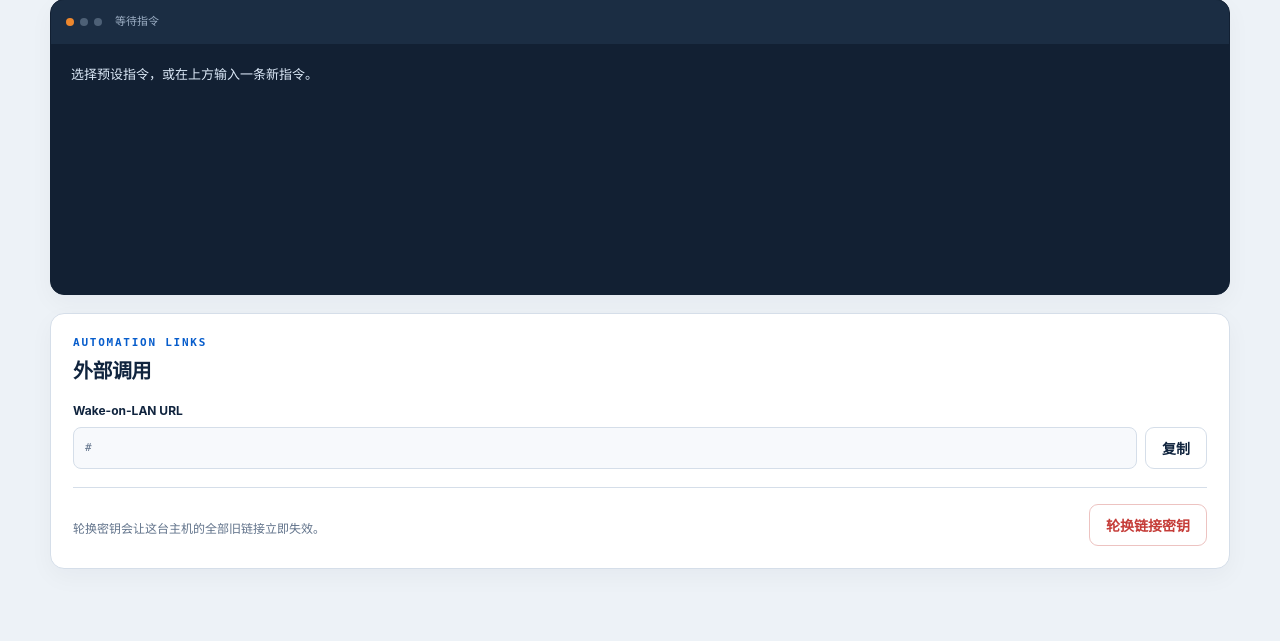
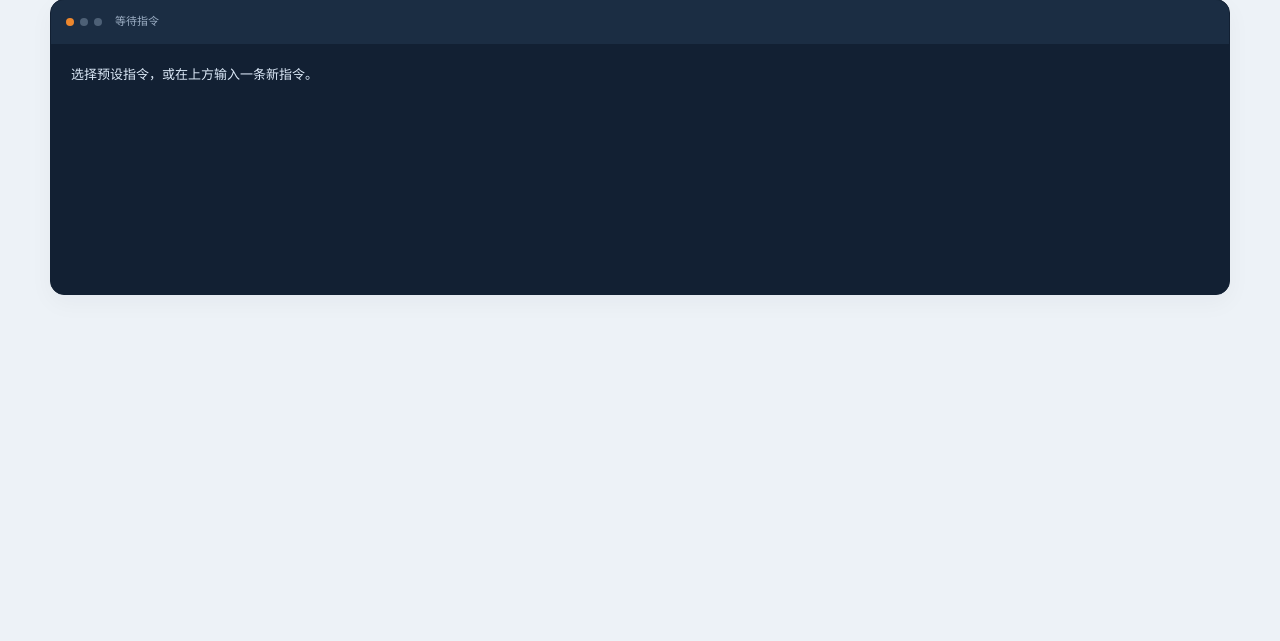
Before and after one commit to cyilin36/url-to-ssh, a Flask app: template templates/host_detail.html in a window 1280 px wide. Shown: the part 713-1354 px from the top of the page. After the commit the page ends 1008 px from the top, so only its background shows below. Run offline with Flask 3, Linux system fonts and the light colour scheme; the template is opened without the code that fills it: most values are stand-ins (such as "Sample title", 1, 10 or a date in 2020); parts of the project's set-up code (start-up, migrations or seed data) failed here and were passed over.

Commit message:
删除多余的接口

```diff
--- a/app.py
+++ b/app.py
@@ -10,7 +10,7 @@ import time
 import uuid
 from functools import wraps
 from pathlib import Path
-from urllib.parse import urlencode
+from urllib.parse import quote, urlencode
 
 import paramiko
 from cryptography.fernet import Fernet, InvalidToken
@@ -51,7 +51,6 @@ CREATE TABLE IF NOT EXISTS hosts (
     password_encrypted BLOB NOT NULL,
     wol_broadcast TEXT NOT NULL DEFAULT '255.255.255.255',
     wol_port INTEGER NOT NULL DEFAULT 9 CHECK (wol_port BETWEEN 1 AND 65535),
-    link_secret_encrypted BLOB NOT NULL,
     created_at TEXT NOT NULL DEFAULT CURRENT_TIMESTAMP,
     updated_at TEXT NOT NULL DEFAULT CURRENT_TIMESTAMP
 );
@@ -292,27 +291,16 @@ def public_host(row):
     }
 
 
-def host_link_secret(host):
-    return decrypt_value(host["link_secret_encrypted"]).encode("ascii")
-
-
-def link_signature(host, action, command=""):
-    message = f"{action}\n{host['id']}\n{command}".encode("utf-8")
-    return hmac.new(host_link_secret(host), message, hashlib.sha256).hexdigest()
-
-
-def signature_valid(host, action, command, signature):
-    return bool(signature) and hmac.compare_digest(link_signature(host, action, command), signature)
-
-
 def execution_url(host, command):
-    query = urlencode({"command": command, "sig": link_signature(host, "run", command)})
-    return request.url_root.rstrip("/") + url_for("signed_run", host_id=host["id"]) + "?" + query
-
-
-def wake_url(host):
-    query = urlencode({"sig": link_signature(host, "wake")})
-    return request.url_root.rstrip("/") + url_for("signed_wake", host_id=host["id"]) + "?" + query
+    query = urlencode(
+        {
+            "host": host["address"],
+            "user": host["username"],
+            "pwd": decrypt_value(host["password_encrypted"]),
+            "port": host["ssh_port"],
+        }
+    )
+    return f"{request.url_root.rstrip('/')}/control/{quote(command, safe='')}?{query}"
 
 
 def execute_stored_host(host, command):
@@ -520,9 +508,7 @@ Example: http://{base_url}/control/ls -la?host=192.168.1.100&user=root&pwd=passw
             "ORDER BY host_id IS NOT NULL, name COLLATE NOCASE",
             (host_id,),
         ).fetchall()
-        return render_template(
-            "host_detail.html", host=host, commands=commands, generated_wake_url=wake_url(host)
-        )
+        return render_template("host_detail.html", host=host, commands=commands)
 
     @app.get("/ui/commands")
     @login_required
@@ -541,22 +527,31 @@ Example: http://{base_url}/control/ls -la?host=192.168.1.100&user=root&pwd=passw
         try:
             values = validate_host_payload(request.get_json(silent=True) or {})
             host_id = str(uuid.uuid4())
-            get_db().execute(
-                "INSERT INTO hosts(id, name, address, mac, ssh_port, username, password_encrypted, "
-                "wol_broadcast, wol_port, link_secret_encrypted) VALUES (?, ?, ?, ?, ?, ?, ?, ?, ?, ?)",
-                (
-                    host_id,
-                    values["name"],
-                    values["address"],
-                    values["mac"],
-                    values["ssh_port"],
-                    values["username"],
-                    encrypt_value(values["password"]),
-                    values["wol_broadcast"],
-                    values["wol_port"],
-                    encrypt_value(secrets.token_urlsafe(32)),
-                ),
+            host_values = (
+                host_id,
+                values["name"],
+                values["address"],
+                values["mac"],
+                values["ssh_port"],
+                values["username"],
+                encrypt_value(values["password"]),
+                values["wol_broadcast"],
+                values["wol_port"],
             )
+            columns = {row["name"] for row in get_db().execute("PRAGMA table_info(hosts)")}
+            if "link_secret_encrypted" in columns:
+                # 兼容已运行过 beta 版本的数据库，该字段不再参与任何功能。
+                get_db().execute(
+                    "INSERT INTO hosts(id, name, address, mac, ssh_port, username, password_encrypted, "
+                    "wol_broadcast, wol_port, link_secret_encrypted) VALUES (?, ?, ?, ?, ?, ?, ?, ?, ?, ?)",
+                    host_values + (encrypt_value("unused"),),
+                )
+            else:
+                get_db().execute(
+                    "INSERT INTO hosts(id, name, address, mac, ssh_port, username, password_encrypted, "
+                    "wol_broadcast, wol_port) VALUES (?, ?, ?, ?, ?, ?, ?, ?, ?)",
+                    host_values,
+                )
             get_db().commit()
             return jsonify(host=public_host(get_host(host_id))), 201
         except ValueError as exc:
@@ -625,21 +620,9 @@ Example: http://{base_url}/control/ls -la?host=192.168.1.100&user=root&pwd=passw
             return jsonify(error="主机不存在"), 404
         try:
             send_magic_packet(host)
-            return jsonify(message="唤醒数据包已发送", generated_url=wake_url(host))
+            return jsonify(message="唤醒数据包已发送")
         except (ValueError, OSError) as exc:
             return jsonify(error=str(exc)), 400
-
-    @app.post("/api/hosts/<host_id>/rotate-link-key")
-    @api_login_required
-    def rotate_link_key(host_id):
-        if not get_host(host_id):
-            return jsonify(error="主机不存在"), 404
-        get_db().execute(
-            "UPDATE hosts SET link_secret_encrypted=?, updated_at=CURRENT_TIMESTAMP WHERE id=?",
-            (encrypt_value(secrets.token_urlsafe(32)), host_id),
-        )
-        get_db().commit()
-        return jsonify(message="链接密钥已轮换，旧链接现已失效", wake_url=wake_url(get_host(host_id)))
 
     @app.post("/api/commands")
     @api_login_required
@@ -681,40 +664,6 @@ Example: http://{base_url}/control/ls -la?host=192.168.1.100&user=root&pwd=passw
             return jsonify(error="预设指令不存在"), 404
         return jsonify(ok=True)
 
-    @app.get("/run/<host_id>")
-    def signed_run(host_id):
-        host = get_host(host_id)
-        command = request.args.get("command", "")
-        if not host:
-            return Response("[Error] Host not found", status=404, mimetype="text/plain")
-        if not signature_valid(host, "run", command, request.args.get("sig")):
-            return Response("[Error] Invalid signature", status=403, mimetype="text/plain")
-        result = execute_stored_host(host, command)
-        lines = [f"[{host['username']}@{host['address']}] exec: {command}", "=" * 40]
-        if result["stdout"]:
-            lines.append(result["stdout"])
-        if result["stderr"]:
-            lines.extend(["[STDERR]:", result["stderr"]])
-        if result["error"]:
-            lines.append(f"[Connection Failed]: {result['error']}")
-        if result["truncated"]:
-            lines.append("[Output truncated at 1 MiB]")
-        return Response("\n".join(lines), mimetype="text/plain")
-
-    @app.get("/wake/<host_id>")
-    def signed_wake(host_id):
-        host = get_host(host_id)
-        if not host:
-            return Response("[Error] Host not found", status=404, mimetype="text/plain")
-        if not signature_valid(host, "wake", "", request.args.get("sig")):
-            return Response("[Error] Invalid signature", status=403, mimetype="text/plain")
-        try:
-            send_magic_packet(host)
-            return Response("[OK] Wake-on-LAN packet sent", mimetype="text/plain")
-        except (ValueError, OSError) as exc:
-            return Response(f"[Error] {str(exc)}", status=400, mimetype="text/plain")
-
-
 app = create_app()
 
 
--- a/static/app.css
+++ b/static/app.css
@@ -89,9 +89,9 @@ a:hover { text-decoration: underline; }
 .signal-rail small { color: #9dafc5; font-size: 10px; margin-top: 2px; overflow: hidden; text-overflow: ellipsis; white-space: nowrap; }
 
 .console-layout { display: grid; grid-template-columns: minmax(0, 1.65fr) minmax(270px, .75fr); gap: 18px; }
-.command-panel, .preset-panel, .link-tools { padding: 22px; }
+.command-panel, .preset-panel { padding: 22px; }
 .panel-heading { display: flex; justify-content: space-between; align-items: flex-start; gap: 12px; margin-bottom: 16px; }
-.panel-heading h2, .link-tools h2 { margin: 0; font-size: 20px; letter-spacing: -.025em; }
+.panel-heading h2 { margin: 0; font-size: 20px; letter-spacing: -.025em; }
 .panel-heading a { font-size: 13px; }
 .key-hint { color: var(--slate); font-size: 11px; border: 1px solid var(--line); border-radius: 5px; padding: 3px 6px; }
 .command-input { width: 100%; min-height: 145px; resize: vertical; border: 0; border-radius: 9px; padding: 16px; color: #dce9f8; background: var(--terminal); line-height: 1.65; }
@@ -99,8 +99,8 @@ a:hover { text-decoration: underline; }
 .command-actions { display: flex; align-items: center; justify-content: space-between; margin-top: 12px; }
 .command-actions .mono { font-size: 11px; }
 .link-result { margin-top: 22px; padding-top: 18px; border-top: 1px solid var(--line); }
-.link-result label, .link-tools label { display: block; font-size: 12px; font-weight: 700; margin-bottom: 7px; }
-.link-result p, .warning-row p { color: var(--slate); font-size: 12px; margin: 7px 0 0; }
+.link-result label { display: block; font-size: 12px; font-weight: 700; margin-bottom: 7px; }
+.link-result p { color: var(--slate); font-size: 12px; margin: 7px 0 0; }
 .copy-row { display: flex; gap: 8px; }
 .copy-row input { min-width: 0; flex: 1; border: 1px solid var(--line); border-radius: 8px; background: #f7f9fc; padding: 9px 11px; color: var(--slate); font-size: 11px; }
 
@@ -120,9 +120,6 @@ a:hover { text-decoration: underline; }
 .terminal-lights i:first-child { background: var(--amber); }
 .terminal-status { margin-left: auto; }
 .output-panel pre { min-height: 250px; max-height: 560px; margin: 0; padding: 20px; overflow: auto; color: #dce9f8; white-space: pre-wrap; overflow-wrap: anywhere; font-size: 13px; line-height: 1.65; }
-.link-tools { grid-column: 1 / -1; }
-.link-tools > div:first-child { margin-bottom: 16px; }
-.warning-row { display: flex; align-items: center; justify-content: space-between; gap: 18px; margin-top: 18px; padding-top: 16px; border-top: 1px solid var(--line); }
 
 .command-table { overflow: hidden; }
 .table-row { display: grid; grid-template-columns: 1.1fr .8fr 2fr 58px; gap: 18px; align-items: center; padding: 15px 18px; border-bottom: 1px solid var(--line); }
@@ -164,7 +161,7 @@ textarea { resize: vertical; }
 @media (max-width: 900px) {
   .host-grid { grid-template-columns: repeat(2, 1fr); }
   .console-layout { grid-template-columns: 1fr; }
-  .output-panel, .link-tools { grid-column: auto; }
+  .output-panel { grid-column: auto; }
   .table-row { grid-template-columns: 1fr .8fr 1.5fr 50px; gap: 10px; }
 }
 
@@ -183,10 +180,9 @@ textarea { resize: vertical; }
   .signal-rail li { padding: 13px 10px; gap: 7px; }
   .signal-rail li > span { width: 22px; height: 22px; }
   .signal-rail small { display: none; }
-  .command-panel, .preset-panel, .link-tools { padding: 17px; }
+  .command-panel, .preset-panel { padding: 17px; }
   .copy-row { align-items: stretch; }
   .copy-row .button { padding-inline: 11px; }
-  .warning-row { align-items: stretch; flex-direction: column; }
   .form-grid { grid-template-columns: 1fr; }
   .span-2 { grid-column: auto; }
   .dialog-actions { flex-wrap: wrap; }
--- a/static/host.js
+++ b/static/host.js
@@ -62,7 +62,6 @@
     wakeButton.disabled = true;
     try {
       const result = await window.ui.api(`/api/hosts/${hostId}/wake`, { method: 'POST', body: '{}' });
-      document.querySelector('#wake-url').value = result.generated_url;
       window.ui.showToast(result.message);
     } catch (exception) {
       window.ui.showToast(exception.message, true);
@@ -71,15 +70,4 @@
     }
   });
 
-  document.querySelector('#rotate-key')?.addEventListener('click', async () => {
-    if (!window.confirm('轮换后，这台主机之前生成的所有执行和唤醒链接都会失效。继续吗？')) return;
-    try {
-      const result = await window.ui.api(`/api/hosts/${hostId}/rotate-link-key`, { method: 'POST', body: '{}' });
-      document.querySelector('#wake-url').value = result.wake_url;
-      document.querySelector('#link-result').classList.add('hidden');
-      window.ui.showToast(result.message);
-    } catch (exception) {
-      window.ui.showToast(exception.message, true);
-    }
-  });
 })();
--- a/templates/host_detail.html
+++ b/templates/host_detail.html
@@ -33,9 +33,9 @@
     </form>
 
     <div id="link-result" class="link-result hidden">
-      <label for="generated-url">永久签名 URL</label>
+      <label for="generated-url">原接口 URL</label>
       <div class="copy-row"><input id="generated-url" class="mono" readonly><button class="button button-quiet" type="button" data-copy-target="generated-url">复制</button></div>
-      <p>链接固定绑定当前主机和指令，不会暴露 SSH 密码。</p>
+      <p>该链接使用原有 `/control` 接口，包含 SSH 用户名和密码，请仅在可信内网使用。</p>
     </div>
   </section>
 
@@ -65,12 +65,6 @@
     <pre id="terminal-output" tabindex="0">选择预设指令，或在上方输入一条新指令。</pre>
   </section>
 
-  <section class="link-tools panel">
-    <div><p class="eyebrow">AUTOMATION LINKS</p><h2>外部调用</h2></div>
-    <label>Wake-on-LAN URL</label>
-    <div class="copy-row"><input id="wake-url" class="mono" value="{{ generated_wake_url }}" readonly><button class="button button-quiet" type="button" data-copy-target="wake-url">复制</button></div>
-    <div class="warning-row"><p>轮换密钥会让这台主机的全部旧链接立即失效。</p><button id="rotate-key" class="button button-danger" type="button">轮换链接密钥</button></div>
-  </section>
 </div>
 {% endblock %}
 {% block scripts %}<script src="{{ url_for('static', filename='host.js') }}" defer></script>{% endblock %}
```
Also changed, not shown: tests/test_links_ssh_wol.py (+14 -23 lines), readme.md.
